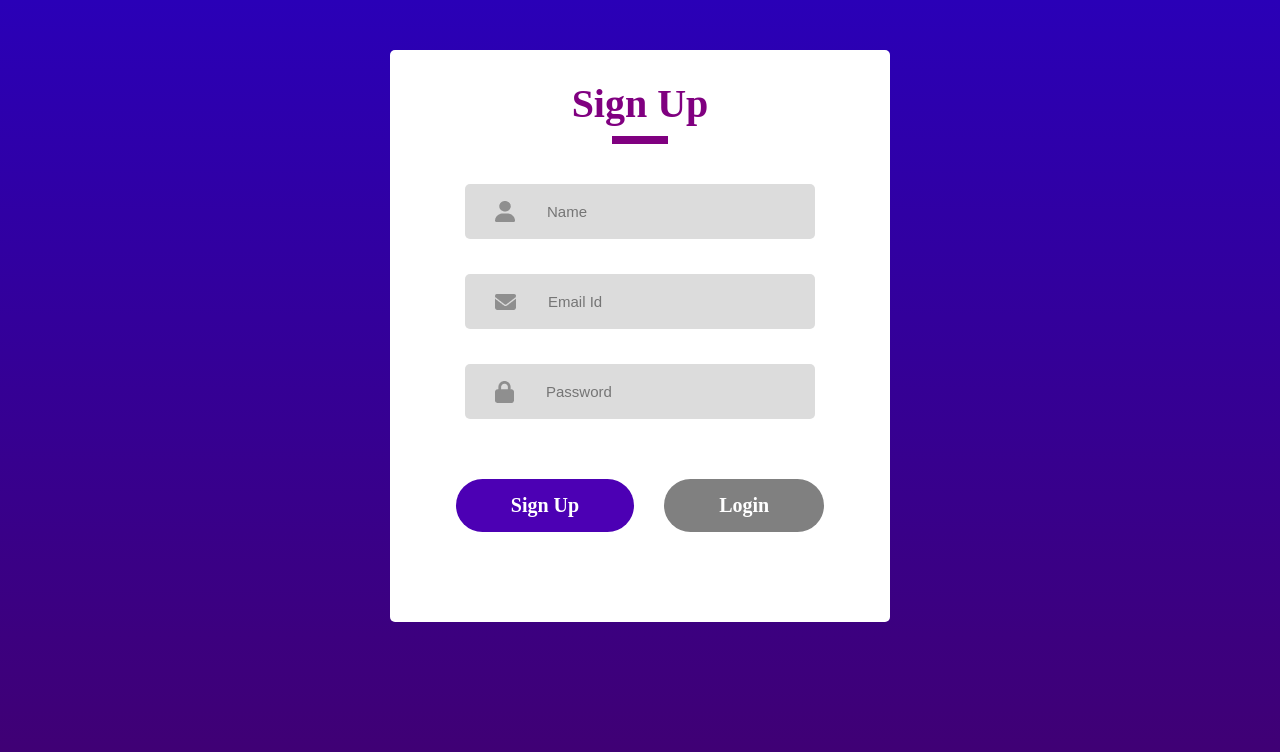
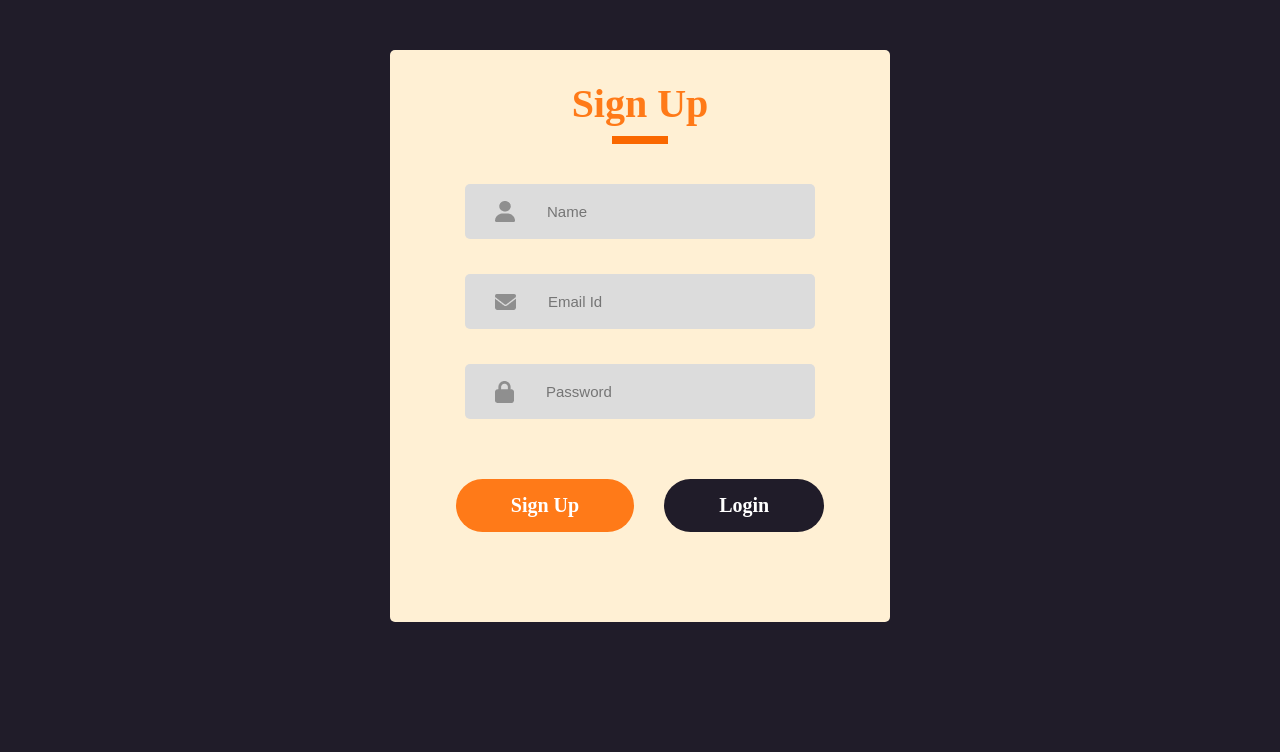
Before and after one commit to dorcasgold/React-Login-Signup, a React (Vite) app: page / in a window 1280 px wide. Shown: the top 752 px of the page. Built offline with nearby package versions, Linux system fonts and the light colour scheme.

Commit message:
add styling

```diff
--- a/src/Components/LoginSignup/LoginSignup.css
+++ b/src/Components/LoginSignup/LoginSignup.css
@@ -1,7 +1,7 @@
 body {
   margin: 0;
   height: 100vh;
-  background: linear-gradient(#2A00B7, #42006c);
+  background: #201c29;
 }
 
 .container {
@@ -10,7 +10,7 @@ body {
   margin: auto;
   width: 500px;
   margin-top: 50px;
-  background: white;
+  background: #fff0d4;
   padding-bottom: 30px;
   border-radius: 5px;
 }
@@ -25,13 +25,14 @@ body {
 }
 
 .text {
-  color: purple;
+  color: #ff7a18;
+  ;
   font-size: 40px;
   font-weight: 800;
 }
 
 .underline {
-  background: purple;
+  background: #fa6800;
   width: 56px;
   height: 8px;
 }
@@ -83,7 +84,7 @@ body {
 }
 
 .submit {
-  background: #4c00b4;
+  background: #ff7a18;
   padding: 15px 55px;
   color: white;
   font-size: 20px;
@@ -94,5 +95,5 @@ body {
 }
 
 .gray {
-  background: gray;
+  background: #201c29;
 }
```
